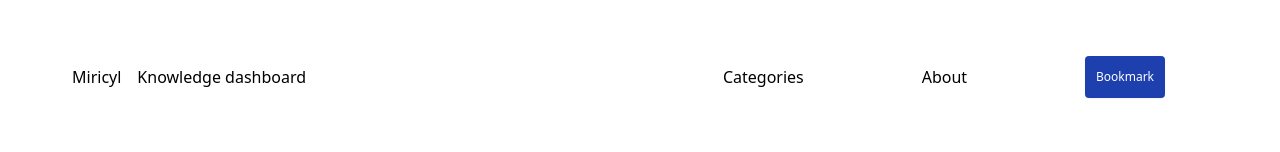
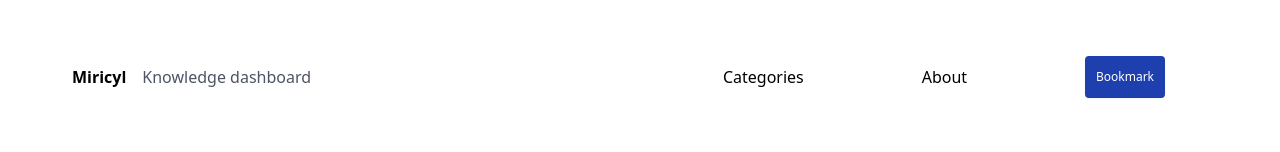
Before and after one commit to codingduckscyf/miricyl, a Next.js app: page / in a window 1280 px wide. Shown: the top 152 px of the page. Built offline with nearby package versions, Linux system fonts and the light colour scheme.

Commit message:
add hover

```diff
--- a/components/SiteHeader/Dropdown.js
+++ b/components/SiteHeader/Dropdown.js
@@ -29,7 +29,12 @@ const Dropdown = () => {
 
   return (
     <div class="dropdown relative inline-block">
-      <button onClick={() => setIsHidden(!isHidden)}>Categories</button>
+      <button
+        onClick={() => setIsHidden(!isHidden)}
+        className="hover:text-blue-800"
+      >
+        Categories
+      </button>
       <div
         className={
           isHidden
--- a/components/SiteHeader/index.js
+++ b/components/SiteHeader/index.js
@@ -8,14 +8,14 @@ const SiteHeader = () => {
         <div className="flex p-6">
           <Link href="/">
             {/* not sure about this */}
-            <a className="px-4">Miricyl</a>
+            <a className="px-4 hover:text-blue-800 font-extrabold">Miricyl</a>
           </Link>
-          <p>Knowledge dashboard</p>
+          <p className="text-gray-600">Knowledge dashboard</p>
         </div>
         <div className="flex justify-around items-center p-6 w-1/2">
           <Dropdown />
           <Link href="/about">
-            <a className="">About</a>
+            <a className="hover:text-blue-800">About</a>
           </Link>
           <button
             type="button"
```
